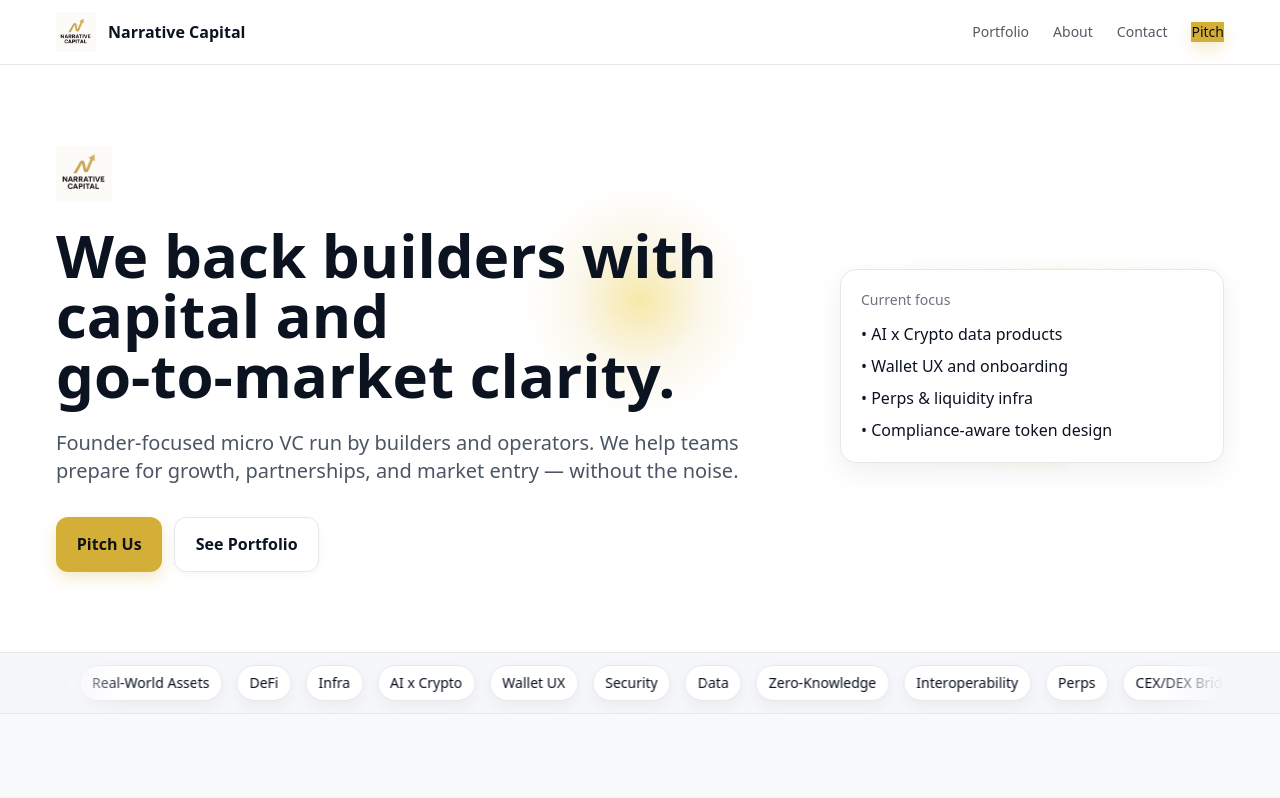
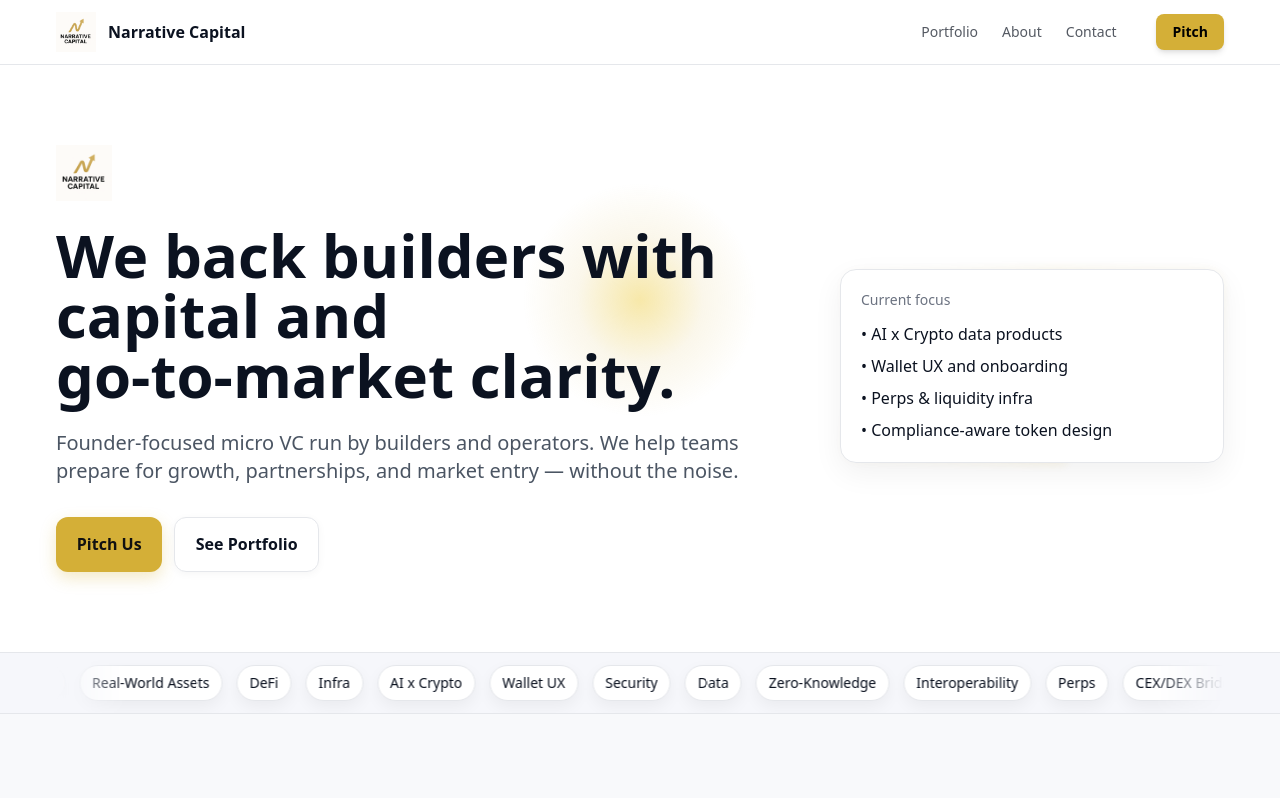
Before and after one commit to szrach/narrative-capital-site., a Next.js app: page / in a window 1280 px wide. Shown: the top 798 px of the page. Built offline with nearby package versions, Linux system fonts and the light colour scheme.

Commit message:
Update Header.js

```diff
--- a/components/Header.js
+++ b/components/Header.js
@@ -19,7 +19,15 @@ export default function Header(){
       <Link href="/portfolio" className="text-sm text-[#0B1220]/70 hover:text-[#0B1220]">Portfolio</Link>
       <Link href="/about" className="text-sm text-[#0B1220]/70 hover:text-[#0B1220]">About</Link>
       <Link href="/contact" className="text-sm text-[#0B1220]/70 hover:text-[#0B1220]">Contact</Link>
-      <Link href="/pitch" className="btn-gold text-sm">Pitch</Link>
+      <Link
+        href="/pitch"
+        className="ml-4 inline-flex items-center px-4 py-2 rounded-lg
+             bg-[#D4AF37] text-sm font-semibold text-black
+             shadow-md hover:shadow-lg hover:bg-[#c19c2f]
+             transition"
+>
+  Pitch
+</Link>
     </nav>
   );
 
```
